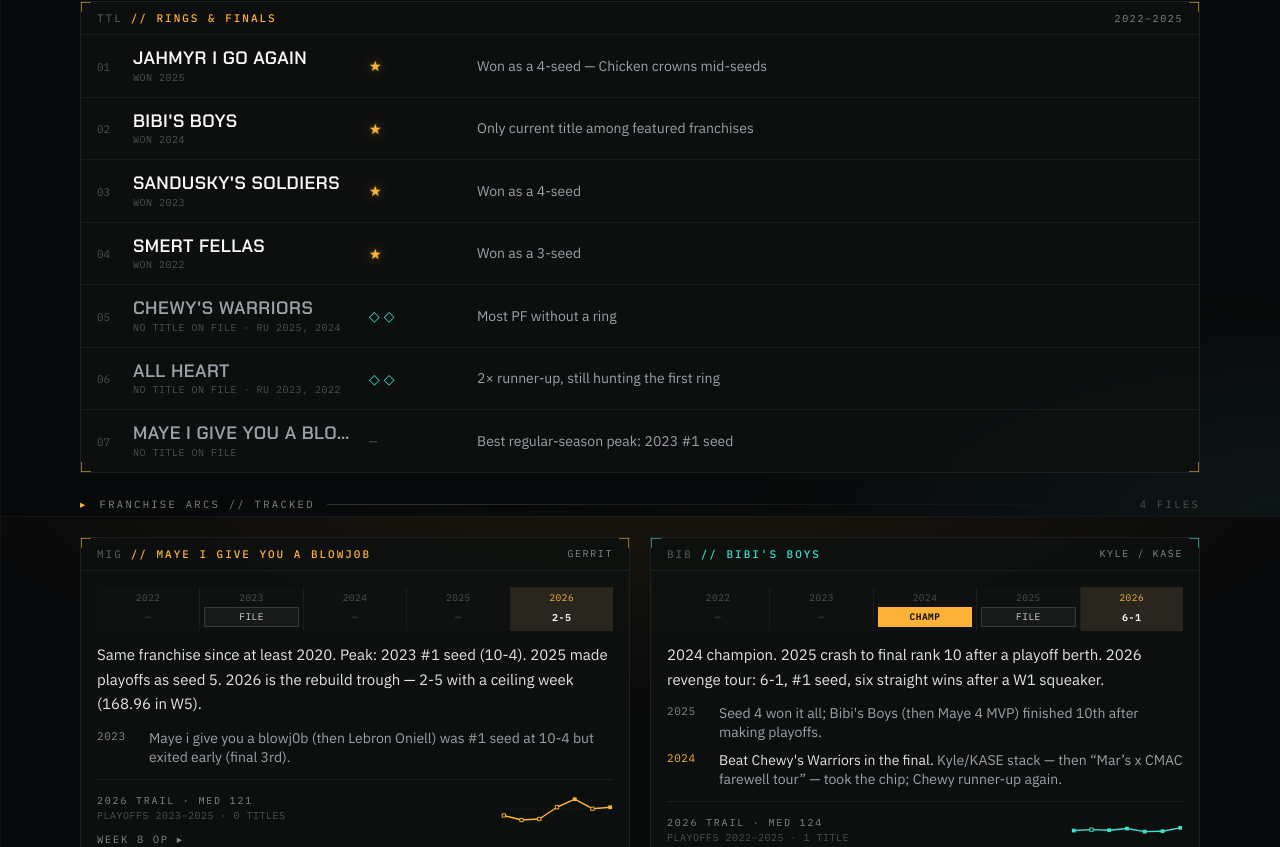
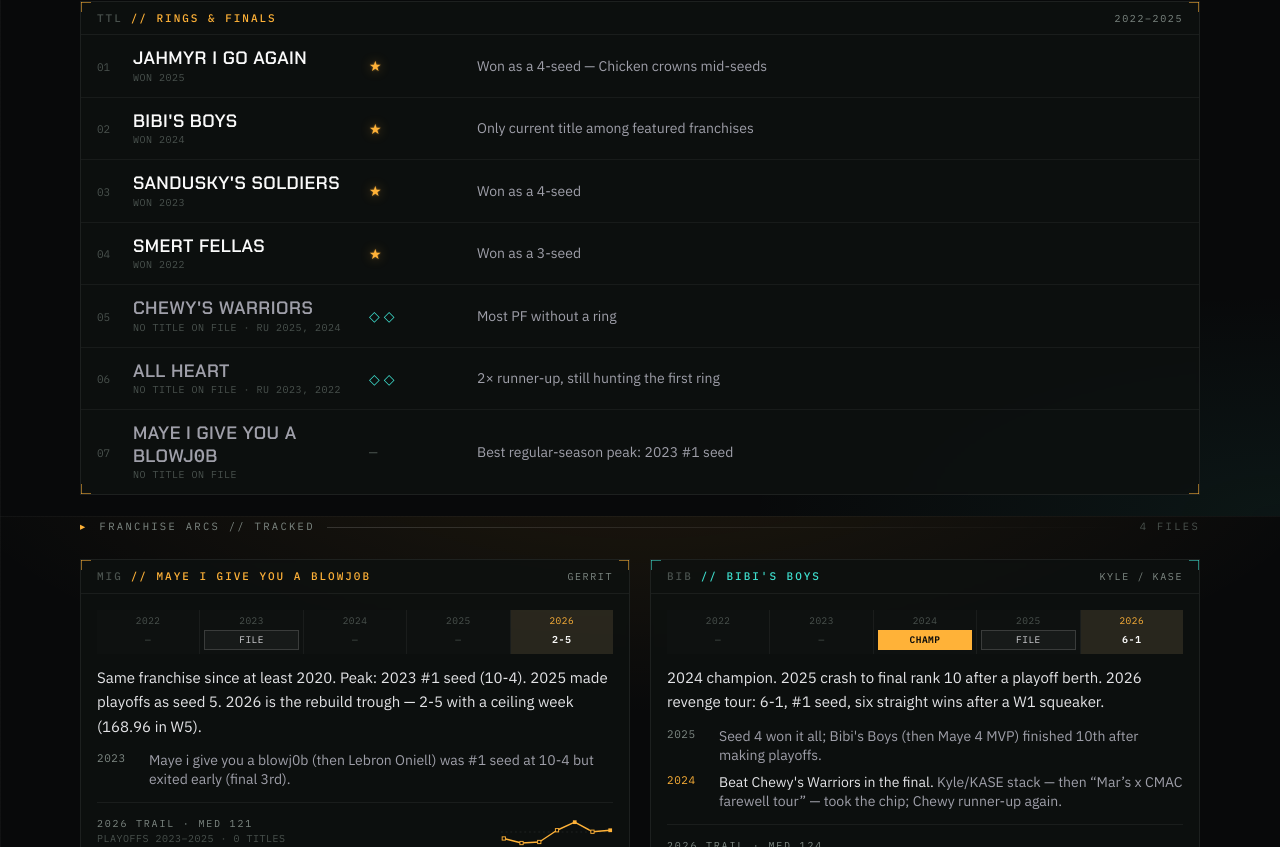
Before and after one commit to Gerritbandison/fantasy-board-demo, a Next.js app: page /history in a window 1280 px wide. Shown: the part 1084-1931 px from the top of the page. Built offline with nearby package versions, Linux system fonts and the light colour scheme.

Commit message:
Keep 0 distinct from O in display and mono faces; wrap long team names
Co-authored-by: Gerrit13 <Gerritbandison@users.noreply.github.com>

```diff
--- a/app/(league)/history/page.tsx
+++ b/app/(league)/history/page.tsx
@@ -1,6 +1,6 @@
 import type { Metadata } from "next";
 import Link from "next/link";
-import { Frame, PageHead, Rule, Tag } from "@/components/league/hud";
+import { DisplayName, Frame, PageHead, Rule, Tag } from "@/components/league/hud";
 import { MiniTrail } from "@/components/league/trail";
 import { cn } from "@/lib/utils";
 import {
@@ -93,7 +93,7 @@ export default function HistoryPage() {
                   <div className="min-w-0">
                     <p className="font-mono text-[10px] tracking-[0.2em] text-phos uppercase">Champion</p>
                     <p className="font-display text-2xl leading-tight font-bold tracking-wide break-words text-zinc-50 uppercase sm:text-3xl">
-                      {c.champion}
+                      <DisplayName text={c.champion} />
                     </p>
                     <p className="mt-2 font-mono text-[10px] tracking-[0.2em] text-dim uppercase">Runner-up</p>
                     <p className="text-[15px] leading-tight text-zinc-300">{c.runnerUp}</p>
@@ -123,8 +123,8 @@ export default function HistoryPage() {
             >
               <span className="pt-0.5 font-mono text-[11px] text-faint">{String(i + 1).padStart(2, "0")}</span>
               <span className="min-w-0">
-                <span className={cn("block truncate font-display text-lg leading-tight font-semibold tracking-wide uppercase", r.titles ? "text-zinc-50" : "text-zinc-400")}>
-                  {r.team}
+                <span className={cn("block font-display text-lg leading-tight font-semibold tracking-wide break-words uppercase", r.titles ? "text-zinc-50" : "text-zinc-400")}>
+                  <DisplayName text={r.team} />
                 </span>
                 <span className="block font-mono text-[10px] tracking-wider text-faint uppercase">
                   {r.titleYears.length ? `Won ${r.titleYears.join(", ")}` : "No title on file"}
--- a/app/(league)/matchups/page.tsx
+++ b/app/(league)/matchups/page.tsx
@@ -1,6 +1,6 @@
 import type { Metadata } from "next";
 import Link from "next/link";
-import { Frame, PageHead } from "@/components/league/hud";
+import { DisplayName, Frame, PageHead } from "@/components/league/hud";
 import { cn } from "@/lib/utils";
 import { callsign, getBrief, weekCode } from "@/lib/intel";
 import { boardForMatchup, ordinal, snapshot, type MatchupSide } from "@/lib/league";
@@ -54,7 +54,7 @@ function ScoreLine({ side, leading }: { side: MatchupSide; leading: boolean }) {
     <div className="flex items-center justify-between gap-3">
       <div className="min-w-0">
         <p className={cn("font-display text-xl leading-tight font-semibold tracking-wide break-words uppercase", leading ? "text-zinc-50" : "text-zinc-400")}>
-          {side.teamName}
+          <DisplayName text={side.teamName} />
         </p>
         <p className="font-mono text-[10px] tracking-wider text-faint uppercase">
           {callsign(side.teamId)} · {side.record} · {ordinal(side.rank)}
--- a/app/globals.css
+++ b/app/globals.css
@@ -142,6 +142,10 @@
   html {
     @apply font-sans;
   }
+  /* Team names mix 0 and O; slashed zeros keep them unambiguous in every readout. */
+  .font-mono {
+    font-feature-settings: "zero" 1;
+  }
 }
 
 /* Faint plotting grid + vignette behind every console page. */
--- a/components/league/MatchupBoard.tsx
+++ b/components/league/MatchupBoard.tsx
@@ -155,7 +155,7 @@ function ProjectionReadout({
                 {code}
               </Tag>
               <span className="min-w-0">
-                <span className="block truncate text-sm font-medium text-zinc-200">{side.teamName}</span>
+                <span className="line-clamp-2 block text-sm leading-tight font-medium break-words text-zinc-200">{side.teamName}</span>
                 <span className="block font-mono text-[10px] tracking-wider text-faint uppercase">
                   {side.record} · {ordinal(side.rank)}
                   {lead && <span className={tone === "phos" ? "text-phos" : "text-sig"}> · ▲ fav</span>}
--- a/components/league/hud.tsx
+++ b/components/league/hud.tsx
@@ -53,6 +53,19 @@ export function Frame({
   );
 }
 
+/** Chakra Petch's 0 reads as O, so digits inside display-face names switch to the mono face. */
+export function DisplayName({ text }: { text: string }) {
+  return text.split(/(\d+)/).map((part, i) =>
+    /\d/.test(part) ? (
+      <span key={i} className="font-mono font-semibold">
+        {part}
+      </span>
+    ) : (
+      part
+    ),
+  );
+}
+
 export function PageHead({
   code,
   title,
@@ -71,7 +84,7 @@ export function PageHead({
         {code}
       </p>
       <h1 className="mt-2 font-display text-[2.1rem] leading-[0.95] font-bold tracking-tight break-words text-zinc-50 uppercase sm:text-5xl lg:text-6xl">
-        {title}
+        {typeof title === "string" ? <DisplayName text={title} /> : title}
       </h1>
       {kicker && <p className="mt-2 max-w-2xl text-[15px] leading-snug text-zinc-400">{kicker}</p>}
       {children}
```
